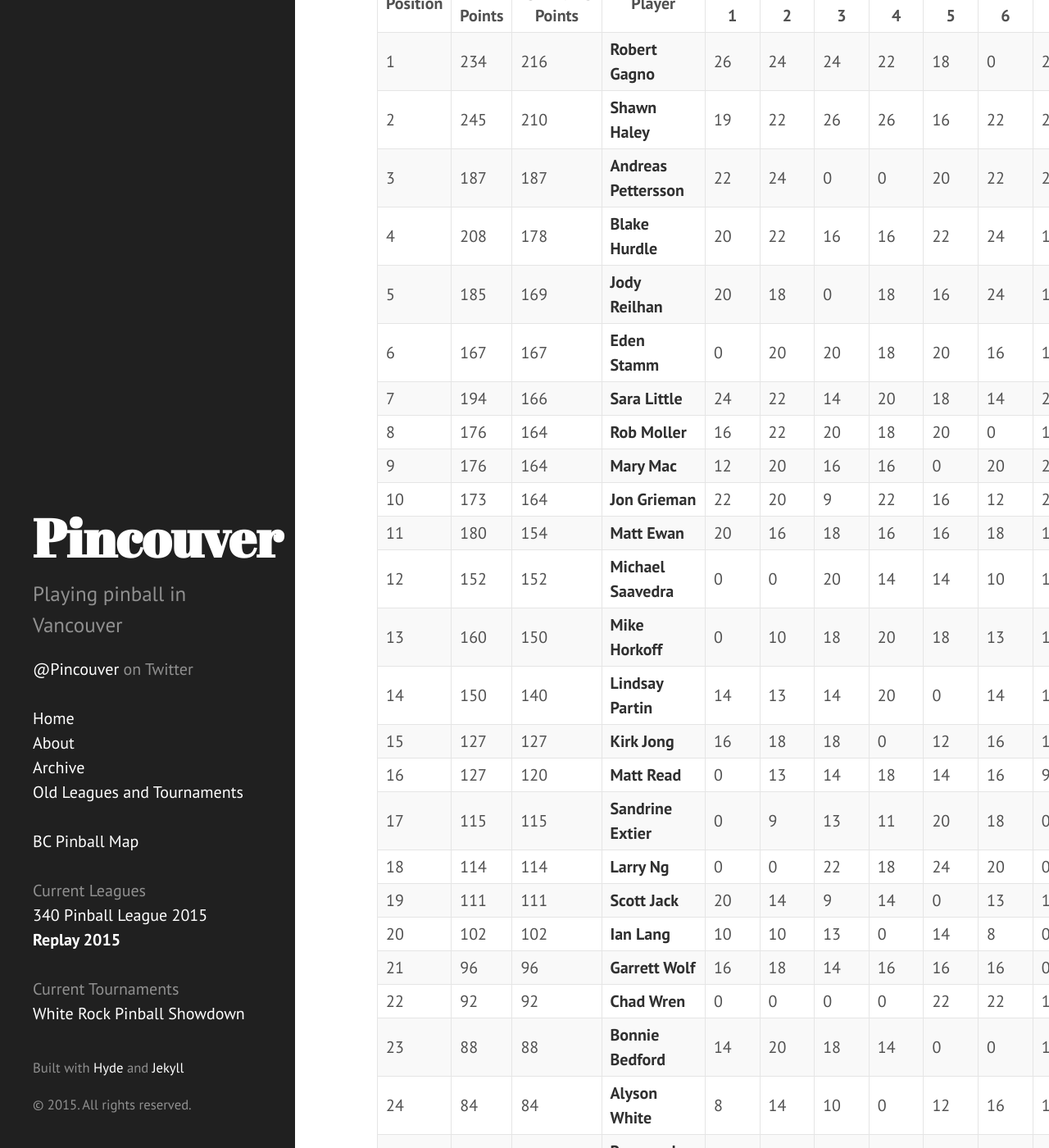
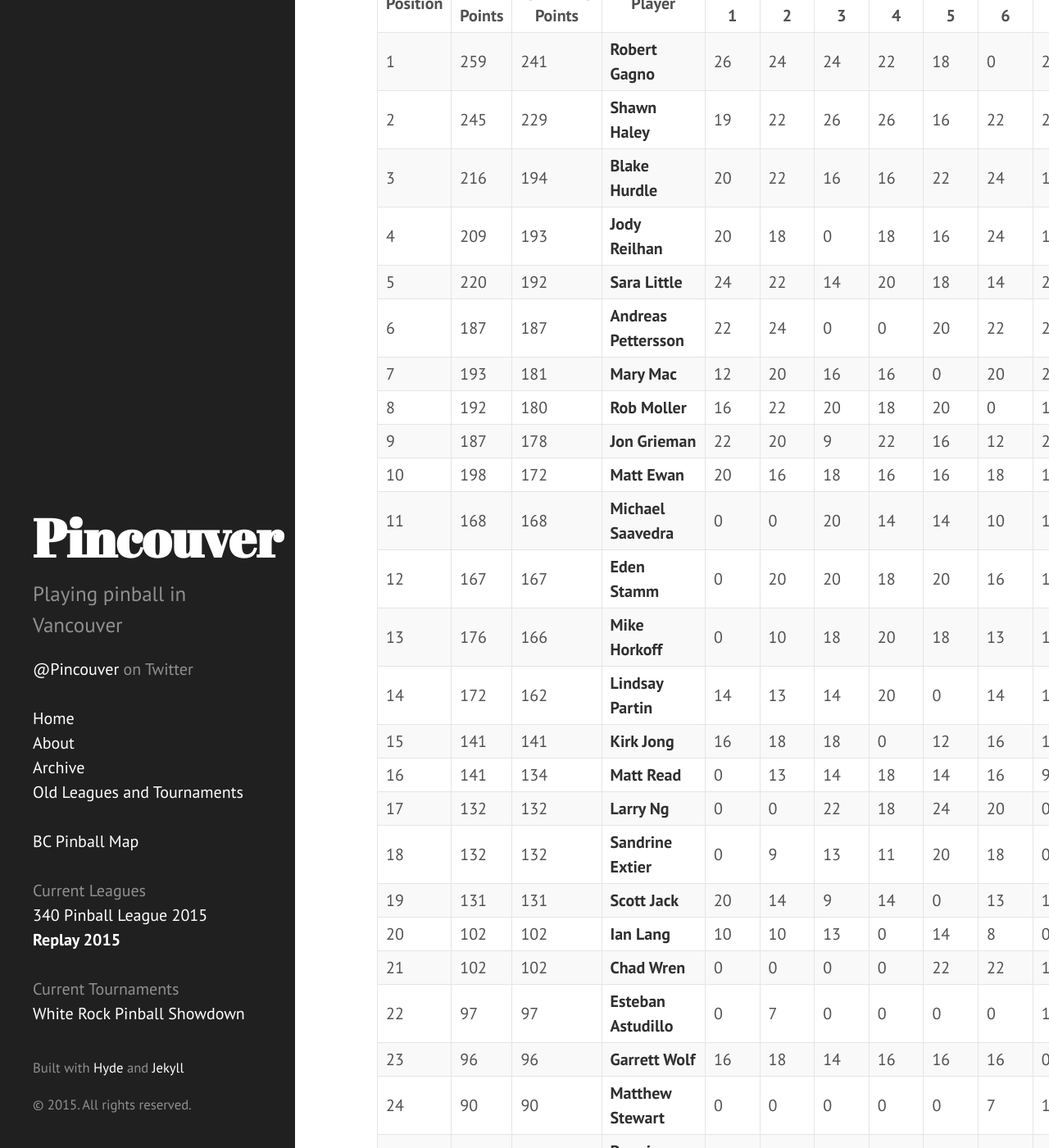
Before and after one commit to lytfyre/VancouverPinball, a Jekyll site: the page built from leagues/replay2015.md, in a window 1280 px wide and 1400 px high, scrolled down 2519 px. Shown: the whole window at 82% size. Built offline with Jekyll 4.4.1, drawn with Linux system fonts in a browser that asks for light colours; some of the changed text lies outside the part shown.

Commit message:
week 12 results

```diff
--- a/leagues/replay2015.md
+++ b/leagues/replay2015.md
@@ -74,85 +74,87 @@
 
 ## Current Weekly Standings
 
-| Position | Raw Points | Qualifying Points | Player | Week 1 | Week 2 | Week 3 | Week 4 | Week 5 | Week 6 | Week 7 | Week 8 | Week 9 | Week 10 | Week 11 |
-| -------| -------| -------| -------| -------| -------| -------| -------| -------| -------| -------| -------| -------| -------| -------
-| 1 | 234 | 216 | **Robert Gagno** | 26 | 24 | 24 | 22 | 18 | 0 | 24 | 24 | 24 | 28 | 20 |
-| 2 | 245 | 210 | **Shawn Haley** | 19 | 22 | 26 | 26 | 16 | 22 | 22 | 26 | 20 | 26 | 20 |
-| 3 | 187 | 187 | **Andreas Pettersson** | 22 | 24 | 0 | 0 | 20 | 22 | 20 | 20 | 22 | 24 | 13 |
-| 4 | 208 | 178 | **Blake Hurdle** | 20 | 22 | 16 | 16 | 22 | 24 | 16 | 19 | 18 | 14 | 21 |
-| 5 | 185 | 169 | **Jody Reilhan** | 20 | 18 | 0 | 18 | 16 | 24 | 18 | 16 | 16 | 19 | 20 |
-| 6 | 167 | 167 | **Eden Stamm** | 0 | 20 | 20 | 18 | 20 | 16 | 16 | 15 | 24 | 18 | 0 |
-| 7 | 194 | 166 | **Sara Little** | 24 | 22 | 14 | 20 | 18 | 14 | 20 | 14 | 14 | 16 | 18 |
-| 8 | 176 | 164 | **Rob Moller** | 16 | 22 | 20 | 18 | 20 | 0 | 18 | 18 | 12 | 18 | 14 |
-| 9 | 176 | 164 | **Mary Mac** | 12 | 20 | 16 | 16 | 0 | 20 | 22 | 13 | 14 | 24 | 19 |
-| 10 | 173 | 164 | **Jon Grieman** | 22 | 20 | 9 | 22 | 16 | 12 | 22 | 13 | 15 | 0 | 22 |
-| 11 | 180 | 154 | **Matt Ewan** | 20 | 16 | 18 | 16 | 16 | 18 | 12 | 16 | 16 | 14 | 18 |
-| 12 | 152 | 152 | **Michael Saavedra** | 0 | 0 | 20 | 14 | 14 | 10 | 18 | 20 | 22 | 14 | 20 |
-| 13 | 160 | 150 | **Mike Horkoff** | 0 | 10 | 18 | 20 | 18 | 13 | 18 | 13 | 17 | 17 | 16 |
-| 14 | 150 | 140 | **Lindsay Partin** | 14 | 13 | 14 | 20 | 0 | 14 | 16 | 18 | 18 | 13 | 10 |
-| 15 | 127 | 127 | **Kirk Jong** | 16 | 18 | 18 | 0 | 12 | 16 | 16 | 18 | 13 | 0 | 0 |
-| 16 | 127 | 120 | **Matt Read** | 0 | 13 | 14 | 18 | 14 | 16 | 9 | 10 | 16 | 10 | 7 |
-| 17 | 115 | 115 | **Sandrine Extier** | 0 | 9 | 13 | 11 | 20 | 18 | 0 | 16 | 4 | 8 | 16 |
-| 18 | 114 | 114 | **Larry Ng** | 0 | 0 | 22 | 18 | 24 | 20 | 0 | 0 | 0 | 16 | 14 |
-| 19 | 111 | 111 | **Scott Jack** | 20 | 14 | 9 | 14 | 0 | 13 | 12 | 20 | 9 | 0 | 0 |
-| 20 | 102 | 102 | **Ian Lang** | 10 | 10 | 13 | 0 | 14 | 8 | 0 | 11 | 16 | 10 | 10 |
-| 21 | 96 | 96 | **Garrett Wolf** | 16 | 18 | 14 | 16 | 16 | 16 | 0 | 0 | 0 | 0 | 0 |
-| 22 | 92 | 92 | **Chad Wren** | 0 | 0 | 0 | 0 | 22 | 22 | 14 | 0 | 0 | 18 | 16 |
-| 23 | 88 | 88 | **Bonnie Bedford** | 14 | 20 | 18 | 14 | 0 | 0 | 12 | 0 | 0 | 10 | 0 |
-| 24 | 84 | 84 | **Alyson White** | 8 | 14 | 10 | 0 | 12 | 16 | 12 | 0 | 12 | 0 | 0 |
-| 25 | 79 | 79 | **Raymond Chau** | 22 | 22 | 0 | 15 | 0 | 20 | 0 | 0 | 0 | 0 | 0 |
-| 26 | 79 | 79 | **Esteban Astudillo** | 0 | 7 | 0 | 0 | 0 | 0 | 14 | 22 | 20 | 0 | 16 |
-| 27 | 79 | 79 | **Matthew Stewart** | 0 | 0 | 0 | 0 | 0 | 7 | 12 | 15 | 16 | 14 | 15 |
-| 28 | 66 | 66 | **Jess Halley** | 13 | 16 | 16 | 0 | 0 | 9 | 0 | 12 | 0 | 0 | 0 |
-| 29 | 64 | 64 | **Nick Wadden** | 0 | 0 | 18 | 8 | 4 | 0 | 6 | 12 | 0 | 16 | 0 |
-| 30 | 62 | 62 | **Andrew Lum** | 5 | 0 | 0 | 0 | 0 | 0 | 22 | 0 | 20 | 15 | 0 |
-| 31 | 60 | 60 | **Kyle Bee** | 16 | 12 | 14 | 0 | 0 | 18 | 0 | 0 | 0 | 0 | 0 |
-| 32 | 56 | 56 | **Jaret Bradley** | 0 | 14 | 10 | 11 | 0 | 17 | 0 | 4 | 0 | 0 | 0 |
-| 33 | 53 | 53 | **Ben Bondy** | 9 | 14 | 0 | 0 | 0 | 15 | 0 | 15 | 0 | 0 | 0 |
-| 34 | 42 | 42 | **Stephen Hardie** | 18 | 6 | 18 | 0 | 0 | 0 | 0 | 0 | 0 | 0 | 0 |
-| 35 | 38 | 38 | **Al Smith** | 14 | 4 | 20 | 0 | 0 | 0 | 0 | 0 | 0 | 0 | 0 |
-| 36 | 36 | 36 | **Jordan Hudson** | 7 | 14 | 10 | 0 | 0 | 2 | 3 | 0 | 0 | 0 | 0 |
-| 37 | 34 | 34 | **Angelo Muro** | 0 | 15 | 0 | 19 | 0 | 0 | 0 | 0 | 0 | 0 | 0 |
-| 38 | 33 | 33 | **Darryl Scholten** | 0 | 20 | 0 | 0 | 0 | 13 | 0 | 0 | 0 | 0 | 0 |
-| 39 | 32 | 32 | **Brad Kerr** | 18 | 0 | 0 | 0 | 0 | 0 | 14 | 0 | 0 | 0 | 0 |
-| 40 | 31 | 31 | **Maurizio Gagno** | 18 | 0 | 0 | 13 | 0 | 0 | 0 | 0 | 0 | 0 | 0 |
-| 41 | 29 | 29 | **Derek Houg** | 19 | 10 | 0 | 0 | 0 | 0 | 0 | 0 | 0 | 0 | 0 |
-| 42 | 28 | 28 | **Chris Badyk** | 18 | 0 | 0 | 10 | 0 | 0 | 0 | 0 | 0 | 0 | 0 |
-| 43 | 28 | 28 | **Will Luton** | 16 | 12 | 0 | 0 | 0 | 0 | 0 | 0 | 0 | 0 | 0 |
-| 44 | 28 | 28 | **Kathy Gagno** | 14 | 0 | 0 | 14 | 0 | 0 | 0 | 0 | 0 | 0 | 0 |
-| 45 | 27 | 27 | **Brennan Lloyd** | 18 | 9 | 0 | 0 | 0 | 0 | 0 | 0 | 0 | 0 | 0 |
-| 46 | 24 | 24 | **Christian Reilhan** | 12 | 12 | 0 | 0 | 0 | 0 | 0 | 0 | 0 | 0 | 0 |
-| 47 | 24 | 24 | **Tony Sousa** | 0 | 0 | 4 | 10 | 10 | 0 | 0 | 0 | 0 | 0 | 0 |
-| 48 | 23 | 23 | **Bo W** | 0 | 11 | 0 | 0 | 12 | 0 | 0 | 0 | 0 | 0 | 0 |
-| 49 | 22 | 22 | **Sean O'hara** | 13 | 9 | 0 | 0 | 0 | 0 | 0 | 0 | 0 | 0 | 0 |
-| 50 | 19 | 19 | **Rich Norman** | 0 | 0 | 0 | 0 | 0 | 0 | 9 | 0 | 10 | 0 | 0 |
-| 51 | 19 | 19 | **Sean Lind** | 5 | 14 | 0 | 0 | 0 | 0 | 0 | 0 | 0 | 0 | 0 |
-| 52 | 18 | 18 | **Dave Grant** | 0 | 0 | 0 | 18 | 0 | 0 | 0 | 0 | 0 | 0 | 0 |
-| 53 | 18 | 18 | **Bob Symington** | 11 | 0 | 0 | 0 | 0 | 0 | 7 | 0 | 0 | 0 | 0 |
-| 54 | 17 | 17 | **Neil Hillbrandt** | 0 | 0 | 0 | 0 | 0 | 17 | 0 | 0 | 0 | 0 | 0 |
-| 55 | 16 | 16 | **Nigel Ray** | 0 | 0 | 0 | 0 | 0 | 0 | 16 | 0 | 0 | 0 | 0 |
-| 56 | 15 | 15 | **Gabriel Matias** | 0 | 15 | 0 | 0 | 0 | 0 | 0 | 0 | 0 | 0 | 0 |
-| 57 | 13 | 13 | **Taylor Gardiner** | 13 | 0 | 0 | 0 | 0 | 0 | 0 | 0 | 0 | 0 | 0 |
-| 58 | 13 | 13 | **Lisa Gagno** | 13 | 0 | 0 | 0 | 0 | 0 | 0 | 0 | 0 | 0 | 0 |
-| 59 | 12 | 12 | **Jason Hohert** | 0 | 0 | 0 | 0 | 0 | 0 | 0 | 0 | 12 | 0 | 0 |
-| 60 | 11 | 11 | **Tom Lorrie** | 0 | 0 | 0 | 0 | 0 | 0 | 0 | 0 | 0 | 0 | 11 |
-| 61 | 11 | 11 | **Sebastien Carette** | 0 | 3 | 8 | 0 | 0 | 0 | 0 | 0 | 0 | 0 | 0 |
-| 62 | 11 | 11 | **Elise Vredenbregt** | 11 | 0 | 0 | 0 | 0 | 0 | 0 | 0 | 0 | 0 | 0 |
-| 63 | 10 | 10 | **Kyle Malong** | 10 | 0 | 0 | 0 | 0 | 0 | 0 | 0 | 0 | 0 | 0 |
-| 64 | 10 | 10 | **alex reno** | 0 | 0 | 0 | 0 | 10 | 0 | 0 | 0 | 0 | 0 | 0 |
-| 65 | 9 | 9 | **Corey Dale** | 9 | 0 | 0 | 0 | 0 | 0 | 0 | 0 | 0 | 0 | 0 |
-| 66 | 8 | 8 | **nolan king** | 0 | 8 | 0 | 0 | 0 | 0 | 0 | 0 | 0 | 0 | 0 |
-| 67 | 8 | 8 | **Scott Parsons** | 0 | 8 | 0 | 0 | 0 | 0 | 0 | 0 | 0 | 0 | 0 |
-| 68 | 7 | 7 | **Puya Turkiyan** | 0 | 0 | 0 | 7 | 0 | 0 | 0 | 0 | 0 | 0 | 0 |
-| 69 | 7 | 7 | **Joe Santbergen** | 0 | 7 | 0 | 0 | 0 | 0 | 0 | 0 | 0 | 0 | 0 |
-| 70 | 6 | 6 | **Chad Bruhaug** | 0 | 6 | 0 | 0 | 0 | 0 | 0 | 0 | 0 | 0 | 0 |
-| 71 | 6 | 6 | **Lanei Lee** | 0 | 0 | 0 | 6 | 0 | 0 | 0 | 0 | 0 | 0 | 0 |
-| 72 | 6 | 6 | **Zach Goodman** | 0 | 0 | 0 | 0 | 0 | 0 | 0 | 0 | 0 | 6 | 0 |
-| 73 | 6 | 6 | **Dan Skolovy** | 0 | 6 | 0 | 0 | 0 | 0 | 0 | 0 | 0 | 0 | 0 |
-| 74 | 6 | 6 | **Okafiemhin Lewis** | 0 | 0 | 0 | 6 | 0 | 0 | 0 | 0 | 0 | 0 | 0 |
-| 75 | 5 | 5 | **Sterling Nelson** | 0 | 5 | 0 | 0 | 0 | 0 | 0 | 0 | 0 | 0 | 0 |
-| 76 | 4 | 4 | **Damon Holowchak** | 0 | 4 | 0 | 0 | 0 | 0 | 0 | 0 | 0 | 0 | 0 |
-| 77 | 3 | 3 | **Tessa Russell** | 3 | 0 | 0 | 0 | 0 | 0 | 0 | 0 | 0 | 0 | 0 |
-| 78 | 2 | 2 | **Anton Glavas** | 0 | 2 | 0 | 0 | 0 | 0 | 0 | 0 | 0 | 0 | 0 |
-| 79 | 2 | 2 | **Kevin Haluk** | 0 | 0 | 0 | 2 | 0 | 0 | 0 | 0 | 0 | 0 | 0 |
-| 80 | 2 | 2 | **Steve Cousins** | 0 | 2 | 0 | 0 | 0 | 0 | 0 | 0 | 0 | 0 | 0 |
+| Position | Raw Points | Qualifying Points | Player | Week 1 | Week 2 | Week 3 | Week 4 | Week 5 | Week 6 | Week 7 | Week 8 | Week 9 | Week 10 | Week 11 | Week 12 |
+| -------| -------| -------| -------| -------| -------| -------| -------| -------| -------| -------| -------| -------| -------| -------| -------
+| 1 | 259 | 241 | **Robert Gagno** | 26 | 24 | 24 | 22 | 18 | 0 | 24 | 24 | 24 | 28 | 20 | 25 |
+| 2 | 245 | 229 | **Shawn Haley** | 19 | 22 | 26 | 26 | 16 | 22 | 22 | 26 | 20 | 26 | 20 | 0 |
+| 3 | 216 | 194 | **Blake Hurdle** | 20 | 22 | 16 | 16 | 22 | 24 | 16 | 19 | 18 | 14 | 21 | 8 |
+| 4 | 209 | 193 | **Jody Reilhan** | 20 | 18 | 0 | 18 | 16 | 24 | 18 | 16 | 16 | 19 | 20 | 24 |
+| 5 | 220 | 192 | **Sara Little** | 24 | 22 | 14 | 20 | 18 | 14 | 20 | 14 | 14 | 16 | 18 | 26 |
+| 6 | 187 | 187 | **Andreas Pettersson** | 22 | 24 | 0 | 0 | 20 | 22 | 20 | 20 | 22 | 24 | 13 | 0 |
+| 7 | 193 | 181 | **Mary Mac** | 12 | 20 | 16 | 16 | 0 | 20 | 22 | 13 | 14 | 24 | 19 | 17 |
+| 8 | 192 | 180 | **Rob Moller** | 16 | 22 | 20 | 18 | 20 | 0 | 18 | 18 | 12 | 18 | 14 | 16 |
+| 9 | 187 | 178 | **Jon Grieman** | 22 | 20 | 9 | 22 | 16 | 12 | 22 | 13 | 15 | 0 | 22 | 14 |
+| 10 | 198 | 172 | **Matt Ewan** | 20 | 16 | 18 | 16 | 16 | 18 | 12 | 16 | 16 | 14 | 18 | 18 |
+| 11 | 168 | 168 | **Michael Saavedra** | 0 | 0 | 20 | 14 | 14 | 10 | 18 | 20 | 22 | 14 | 20 | 16 |
+| 12 | 167 | 167 | **Eden Stamm** | 0 | 20 | 20 | 18 | 20 | 16 | 16 | 15 | 24 | 18 | 0 | 0 |
+| 13 | 176 | 166 | **Mike Horkoff** | 0 | 10 | 18 | 20 | 18 | 13 | 18 | 13 | 17 | 17 | 16 | 16 |
+| 14 | 172 | 162 | **Lindsay Partin** | 14 | 13 | 14 | 20 | 0 | 14 | 16 | 18 | 18 | 13 | 10 | 22 |
+| 15 | 141 | 141 | **Kirk Jong** | 16 | 18 | 18 | 0 | 12 | 16 | 16 | 18 | 13 | 0 | 0 | 14 |
+| 16 | 141 | 134 | **Matt Read** | 0 | 13 | 14 | 18 | 14 | 16 | 9 | 10 | 16 | 10 | 7 | 14 |
+| 17 | 132 | 132 | **Larry Ng** | 0 | 0 | 22 | 18 | 24 | 20 | 0 | 0 | 0 | 16 | 14 | 18 |
+| 18 | 132 | 132 | **Sandrine Extier** | 0 | 9 | 13 | 11 | 20 | 18 | 0 | 16 | 4 | 8 | 16 | 17 |
+| 19 | 131 | 131 | **Scott Jack** | 20 | 14 | 9 | 14 | 0 | 13 | 12 | 20 | 9 | 0 | 0 | 20 |
+| 20 | 102 | 102 | **Ian Lang** | 10 | 10 | 13 | 0 | 14 | 8 | 0 | 11 | 16 | 10 | 10 | 0 |
+| 21 | 102 | 102 | **Chad Wren** | 0 | 0 | 0 | 0 | 22 | 22 | 14 | 0 | 0 | 18 | 16 | 10 |
+| 22 | 97 | 97 | **Esteban Astudillo** | 0 | 7 | 0 | 0 | 0 | 0 | 14 | 22 | 20 | 0 | 16 | 18 |
+| 23 | 96 | 96 | **Garrett Wolf** | 16 | 18 | 14 | 16 | 16 | 16 | 0 | 0 | 0 | 0 | 0 | 0 |
+| 24 | 90 | 90 | **Matthew Stewart** | 0 | 0 | 0 | 0 | 0 | 7 | 12 | 15 | 16 | 14 | 15 | 11 |
+| 25 | 88 | 88 | **Bonnie Bedford** | 14 | 20 | 18 | 14 | 0 | 0 | 12 | 0 | 0 | 10 | 0 | 0 |
+| 26 | 84 | 84 | **Alyson White** | 8 | 14 | 10 | 0 | 12 | 16 | 12 | 0 | 12 | 0 | 0 | 0 |
+| 27 | 79 | 79 | **Raymond Chau** | 22 | 22 | 0 | 15 | 0 | 20 | 0 | 0 | 0 | 0 | 0 | 0 |
+| 28 | 68 | 68 | **Jaret Bradley** | 0 | 14 | 10 | 11 | 0 | 17 | 0 | 4 | 0 | 0 | 0 | 12 |
+| 29 | 66 | 66 | **Jess Halley** | 13 | 16 | 16 | 0 | 0 | 9 | 0 | 12 | 0 | 0 | 0 | 0 |
+| 30 | 64 | 64 | **Nick Wadden** | 0 | 0 | 18 | 8 | 4 | 0 | 6 | 12 | 0 | 16 | 0 | 0 |
+| 31 | 62 | 62 | **Andrew Lum** | 5 | 0 | 0 | 0 | 0 | 0 | 22 | 0 | 20 | 15 | 0 | 0 |
+| 32 | 60 | 60 | **Kyle Bee** | 16 | 12 | 14 | 0 | 0 | 18 | 0 | 0 | 0 | 0 | 0 | 0 |
+| 33 | 53 | 53 | **Ben Bondy** | 9 | 14 | 0 | 0 | 0 | 15 | 0 | 15 | 0 | 0 | 0 | 0 |
+| 34 | 42 | 42 | **Stephen Hardie** | 18 | 6 | 18 | 0 | 0 | 0 | 0 | 0 | 0 | 0 | 0 | 0 |
+| 35 | 38 | 38 | **Al Smith** | 14 | 4 | 20 | 0 | 0 | 0 | 0 | 0 | 0 | 0 | 0 | 0 |
+| 36 | 36 | 36 | **Jordan Hudson** | 7 | 14 | 10 | 0 | 0 | 2 | 3 | 0 | 0 | 0 | 0 | 0 |
+| 37 | 34 | 34 | **Angelo Muro** | 0 | 15 | 0 | 19 | 0 | 0 | 0 | 0 | 0 | 0 | 0 | 0 |
+| 38 | 33 | 33 | **Darryl Scholten** | 0 | 20 | 0 | 0 | 0 | 13 | 0 | 0 | 0 | 0 | 0 | 0 |
+| 39 | 32 | 32 | **Brad Kerr** | 18 | 0 | 0 | 0 | 0 | 0 | 14 | 0 | 0 | 0 | 0 | 0 |
+| 40 | 31 | 31 | **Maurizio Gagno** | 18 | 0 | 0 | 13 | 0 | 0 | 0 | 0 | 0 | 0 | 0 | 0 |
+| 41 | 31 | 31 | **Bo W** | 0 | 11 | 0 | 0 | 12 | 0 | 0 | 0 | 0 | 0 | 0 | 8 |
+| 42 | 29 | 29 | **Derek Houg** | 19 | 10 | 0 | 0 | 0 | 0 | 0 | 0 | 0 | 0 | 0 | 0 |
+| 43 | 28 | 28 | **Chris Badyk** | 18 | 0 | 0 | 10 | 0 | 0 | 0 | 0 | 0 | 0 | 0 | 0 |
+| 44 | 28 | 28 | **Will Luton** | 16 | 12 | 0 | 0 | 0 | 0 | 0 | 0 | 0 | 0 | 0 | 0 |
+| 45 | 28 | 28 | **Kathy Gagno** | 14 | 0 | 0 | 14 | 0 | 0 | 0 | 0 | 0 | 0 | 0 | 0 |
+| 46 | 27 | 27 | **Brennan Lloyd** | 18 | 9 | 0 | 0 | 0 | 0 | 0 | 0 | 0 | 0 | 0 | 0 |
+| 47 | 24 | 24 | **Christian Reilhan** | 12 | 12 | 0 | 0 | 0 | 0 | 0 | 0 | 0 | 0 | 0 | 0 |
+| 48 | 24 | 24 | **Tony Sousa** | 0 | 0 | 4 | 10 | 10 | 0 | 0 | 0 | 0 | 0 | 0 | 0 |
+| 49 | 22 | 22 | **Sean O'hara** | 13 | 9 | 0 | 0 | 0 | 0 | 0 | 0 | 0 | 0 | 0 | 0 |
+| 50 | 19 | 19 | **Rich Norman** | 0 | 0 | 0 | 0 | 0 | 0 | 9 | 0 | 10 | 0 | 0 | 0 |
+| 51 | 19 | 19 | **Sean Lind** | 5 | 14 | 0 | 0 | 0 | 0 | 0 | 0 | 0 | 0 | 0 | 0 |
+| 52 | 18 | 18 | **Dave Grant** | 0 | 0 | 0 | 18 | 0 | 0 | 0 | 0 | 0 | 0 | 0 | 0 |
+| 53 | 18 | 18 | **Bob Symington** | 11 | 0 | 0 | 0 | 0 | 0 | 7 | 0 | 0 | 0 | 0 | 0 |
+| 54 | 18 | 18 | **Sterling Healey** | 0 | 0 | 0 | 0 | 0 | 0 | 0 | 0 | 0 | 0 | 0 | 18 |
+| 55 | 17 | 17 | **Neil Hillbrandt** | 0 | 0 | 0 | 0 | 0 | 17 | 0 | 0 | 0 | 0 | 0 | 0 |
+| 56 | 16 | 16 | **Nigel Ray** | 0 | 0 | 0 | 0 | 0 | 0 | 16 | 0 | 0 | 0 | 0 | 0 |
+| 57 | 15 | 15 | **Gabriel Matias** | 0 | 15 | 0 | 0 | 0 | 0 | 0 | 0 | 0 | 0 | 0 | 0 |
+| 58 | 13 | 13 | **Taylor Gardiner** | 13 | 0 | 0 | 0 | 0 | 0 | 0 | 0 | 0 | 0 | 0 | 0 |
+| 59 | 13 | 13 | **Lisa Gagno** | 13 | 0 | 0 | 0 | 0 | 0 | 0 | 0 | 0 | 0 | 0 | 0 |
+| 60 | 12 | 12 | **Jason Hohert** | 0 | 0 | 0 | 0 | 0 | 0 | 0 | 0 | 12 | 0 | 0 | 0 |
+| 61 | 11 | 11 | **Tom Lorrie** | 0 | 0 | 0 | 0 | 0 | 0 | 0 | 0 | 0 | 0 | 11 | 0 |
+| 62 | 11 | 11 | **Sebastien Carette** | 0 | 3 | 8 | 0 | 0 | 0 | 0 | 0 | 0 | 0 | 0 | 0 |
+| 63 | 11 | 11 | **Elise Vredenbregt** | 11 | 0 | 0 | 0 | 0 | 0 | 0 | 0 | 0 | 0 | 0 | 0 |
+| 64 | 10 | 10 | **Kyle Malong** | 10 | 0 | 0 | 0 | 0 | 0 | 0 | 0 | 0 | 0 | 0 | 0 |
+| 65 | 10 | 10 | **alex reno** | 0 | 0 | 0 | 0 | 10 | 0 | 0 | 0 | 0 | 0 | 0 | 0 |
+| 66 | 9 | 9 | **Corey Dale** | 9 | 0 | 0 | 0 | 0 | 0 | 0 | 0 | 0 | 0 | 0 | 0 |
+| 67 | 8 | 8 | **nolan king** | 0 | 8 | 0 | 0 | 0 | 0 | 0 | 0 | 0 | 0 | 0 | 0 |
+| 68 | 8 | 8 | **Scott Parsons** | 0 | 8 | 0 | 0 | 0 | 0 | 0 | 0 | 0 | 0 | 0 | 0 |
+| 69 | 7 | 7 | **Puya Turkiyan** | 0 | 0 | 0 | 7 | 0 | 0 | 0 | 0 | 0 | 0 | 0 | 0 |
+| 70 | 7 | 7 | **Joe Santbergen** | 0 | 7 | 0 | 0 | 0 | 0 | 0 | 0 | 0 | 0 | 0 | 0 |
+| 71 | 6 | 6 | **Christian Zenga** | 0 | 0 | 0 | 0 | 0 | 0 | 0 | 0 | 0 | 0 | 0 | 6 |
+| 72 | 6 | 6 | **Chad Bruhaug** | 0 | 6 | 0 | 0 | 0 | 0 | 0 | 0 | 0 | 0 | 0 | 0 |
+| 73 | 6 | 6 | **Lanei Lee** | 0 | 0 | 0 | 6 | 0 | 0 | 0 | 0 | 0 | 0 | 0 | 0 |
+| 74 | 6 | 6 | **Zach Goodman** | 0 | 0 | 0 | 0 | 0 | 0 | 0 | 0 | 0 | 6 | 0 | 0 |
+| 75 | 6 | 6 | **Dan Skolovy** | 0 | 6 | 0 | 0 | 0 | 0 | 0 | 0 | 0 | 0 | 0 | 0 |
+| 76 | 6 | 6 | **Okafiemhin Lewis** | 0 | 0 | 0 | 6 | 0 | 0 | 0 | 0 | 0 | 0 | 0 | 0 |
+| 77 | 5 | 5 | **Sterling Nelson** | 0 | 5 | 0 | 0 | 0 | 0 | 0 | 0 | 0 | 0 | 0 | 0 |
+| 78 | 4 | 4 | **Damon Holowchak** | 0 | 4 | 0 | 0 | 0 | 0 | 0 | 0 | 0 | 0 | 0 | 0 |
+| 79 | 3 | 3 | **Tessa Russell** | 3 | 0 | 0 | 0 | 0 | 0 | 0 | 0 | 0 | 0 | 0 | 0 |
+| 80 | 2 | 2 | **Anton Glavas** | 0 | 2 | 0 | 0 | 0 | 0 | 0 | 0 | 0 | 0 | 0 | 0 |
+| 81 | 2 | 2 | **Kevin Haluk** | 0 | 0 | 0 | 2 | 0 | 0 | 0 | 0 | 0 | 0 | 0 | 0 |
+| 82 | 2 | 2 | **Steve Cousins** | 0 | 2 | 0 | 0 | 0 | 0 | 0 | 0 | 0 | 0 | 0 | 0 |
```
